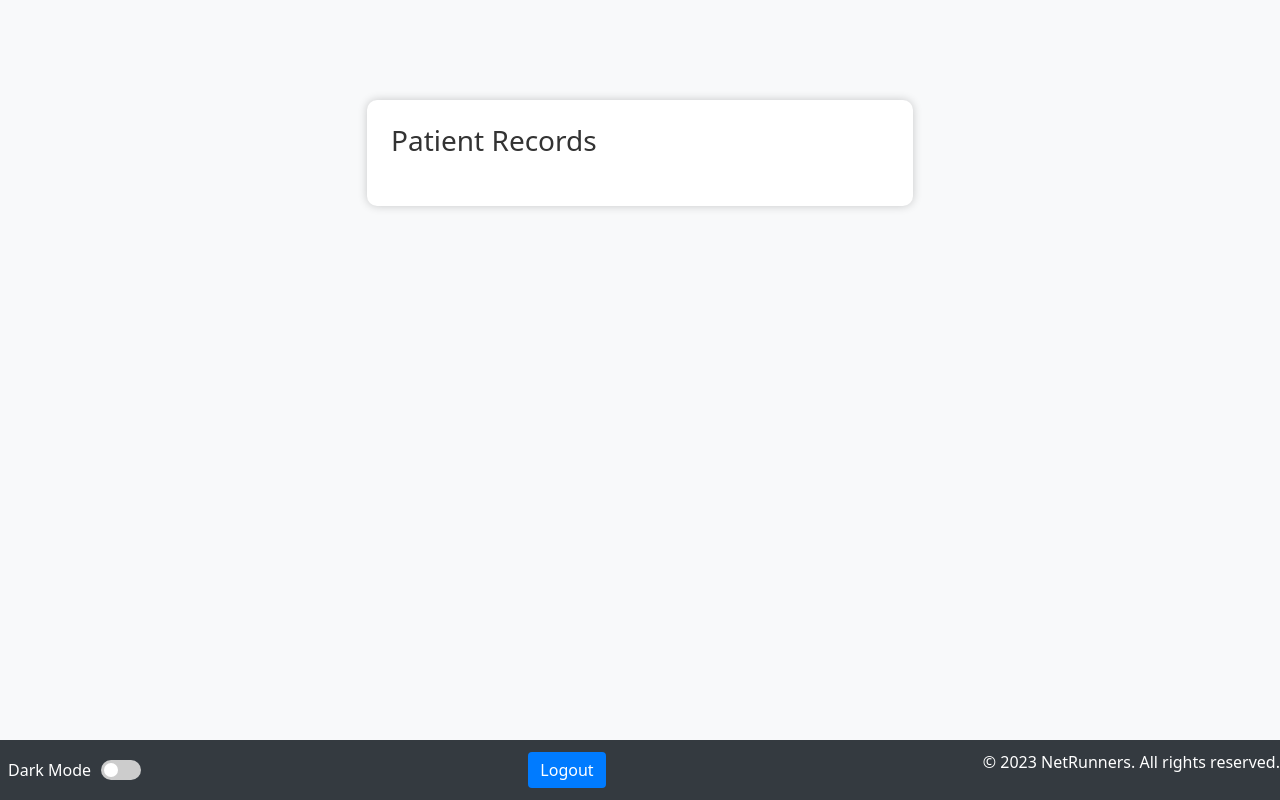
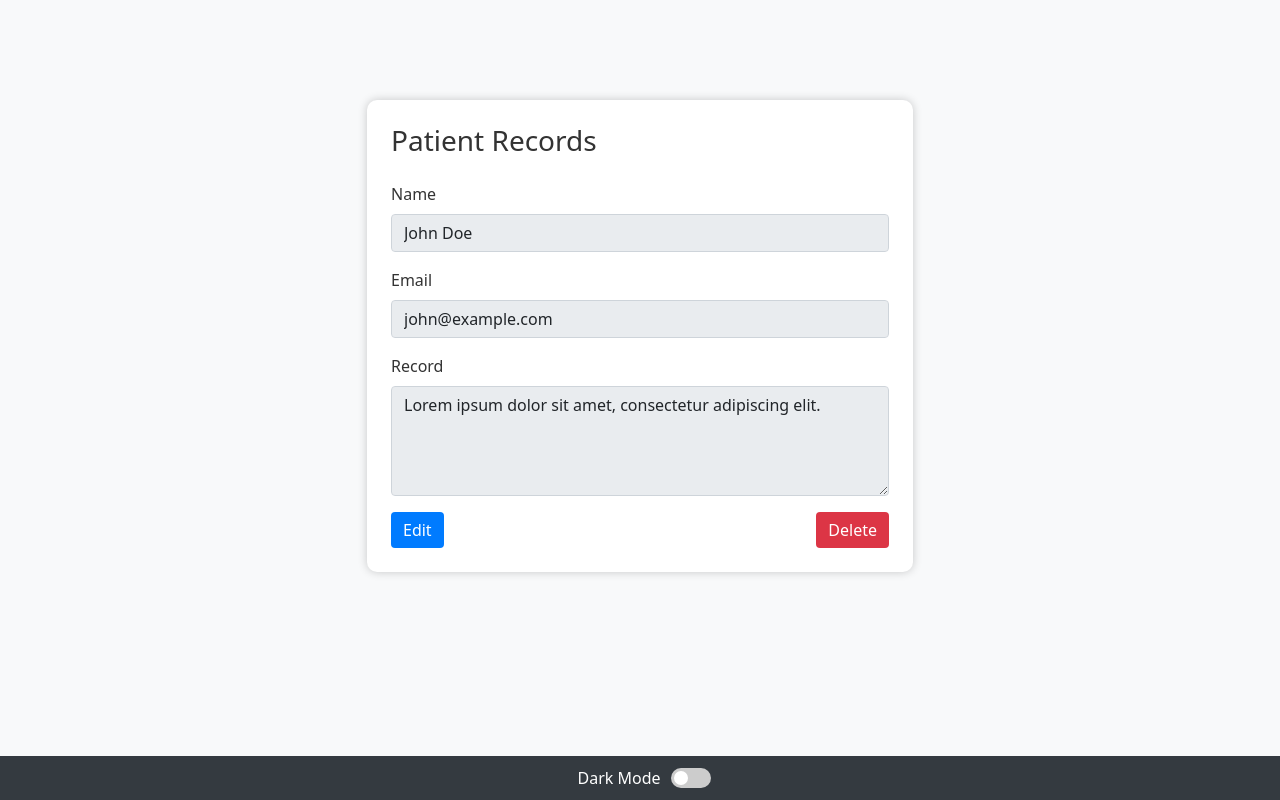
Before and after one commit to MannsWrld/group_proj, a Flask app: page /home in a window 1280 px wide. Run offline with Flask 3, Linux system fonts and the light colour scheme.

Commit message:
Add files via upload

```diff
--- a/flask_app/config/mysqlconnection.py
+++ b/flask_app/config/mysqlconnection.py
@@ -4,7 +4,7 @@ class MySQLConnection:
     def __init__(self, db):
         connection = pymysql.connect(host = 'localhost',
                                     user = 'root', # change the user and password as needed
-                                    password = '',
+                                    password = 'root',
                                     db = db,
                                     charset = 'utf8mb4',
                                     cursorclass = pymysql.cursors.DictCursor,
--- a/flask_app/controllers/controller.py
+++ b/flask_app/controllers/controller.py
@@ -15,7 +15,7 @@ def login_page():
 
 @app.route('/register_page')
 def register_page():
-    return render_template('register.html')
+    return render_template('register.html', form_data={})
 
 @app.route('/home')
 def home():
@@ -24,9 +24,16 @@ def home():
 @app.route('/register', methods=['POST'])
 def register():
     if not User.validate_user(request.form):
-        return redirect('/')
+        flash('Registration failed. Please correct the errors below.')
+        return render_template('register.html', form_data=request.form)
 
-    pw_hash = bcrypt.generate_password_hash(request.form['password'])
+    password = request.form['password']
+
+    if len(password) < 8:
+        flash('Password must be at least 8 characters long')
+        return render_template('register.html', form_data=request.form)
+
+    pw_hash = bcrypt.generate_password_hash(password)
 
     user_data = {
         'first_name': request.form['first_name'],
--- a/flask_app/models/login_registration_model.py
+++ b/flask_app/models/login_registration_model.py
@@ -20,6 +20,24 @@ class User:
         self.password = data['password']
         self.created_at = data['created_at']
         self.updated_at = data['updated_at']
+    @staticmethod
+    def validate_user(data):
+        print('data', data)
+        is_valid = True
+        if len(data['first_name']) < 2:
+            flash('First name must be more than two characters')
+            print('first name not good')
+            is_valid = False
+        if len(data['email']) < 5:
+            flash('Email must be at least 5 characters long')
+            print('email no good')
+            is_valid = False
+        if not re.search(password_REGEX, data['password']):
+            flash('Password must be 8 characters long')
+            print('Password no good')
+            is_valid = False
+        print('validations complete')
+        return is_valid
 
     @classmethod
     def get_all_users(cls):
@@ -36,25 +54,6 @@ class User:
         query = 'INSERT INTO users (first_name, last_name, email, password) VALUES (%(first_name)s, %(last_name)s, %(email)s, %(password)s);'
         db_response = connectToMySQL(db).query_db(query, data)
         return db_response
-
-    @staticmethod
-    def validate_user(data):
-        print('data', data)
-        is_valid = True
-        if len(data['first_name']) < 1:
-            flash('First name must be more than one character')
-            print('first name not good')
-            is_valid = False
-        if not Email_REGEX.match(data['email']):
-            flash('Invalid Email and/or Password')
-            print('email no good')
-            is_valid = False
-        if not re.search(password_REGEX, data['password']):
-            flash('Password does not meet requirements')
-            print('Password no good')
-            is_valid = False
-        print('validations complete')
-        return is_valid
 
     @classmethod
     def find_user(cls, user_email):
@@ -73,4 +72,8 @@ class User:
     def validate_login(cls, data):
         query = 'SELECT * FROM users WHERE email = %(email)s;'
         results = connectToMySQL(db).query_db(query, data)
-        return results
+
+        if results:
+            return cls(results[0])
+        else:
+            return None
--- a/flask_app/templates/home.html
+++ b/flask_app/templates/home.html
@@ -11,10 +11,6 @@
             background-color: #f8f9fa;
         }
 
-        .dark-mode {
-            background-color: #212529;
-        }
-
         .container {
             margin-top: 100px;
         }
@@ -24,16 +20,7 @@
             background-color: #ffffff;
             box-shadow: 0px 0px 10px rgba(0, 0, 0, 0.2);
             padding: 30px;
-            color: #333; /* Font color for light mode */
-        }
-
-        .btn-primary {
-            background-color: #007bff;
-            border: none;
-        }
-
-        .btn-primary:hover {
-            background-color: #0056b3;
+            color: #333;
         }
 
         .footer {
@@ -46,15 +33,32 @@
             bottom: 0;
             width: 100%;
             display: flex;
-            justify-content: space-between;
+            justify-content: center;
             align-items: center;
+        }
+
+        .btn-primary {
+            background-color: #007bff;
+            border: none;
+        }
+
+        .btn-primary:hover {
+            background-color: #0056b3;
+        }
+
+        .btn-danger {
+            background-color: #dc3545;
+            border: none;
+        }
+
+        .btn-danger:hover {
+            background-color: #c82333;
         }
 
         .dark-mode-switch {
             display: flex;
             align-items: center;
             cursor: pointer;
-            margin-right: 10px;
         }
 
         .switch-label {
@@ -93,11 +97,11 @@
             border-radius: 50%;
         }
 
-        input:checked + .slider {
+        input:checked+.slider {
             background-color: #007bff;
         }
 
-        input:checked + .slider:before {
+        input:checked+.slider:before {
             transform: translateX(20px);
         }
 
@@ -106,36 +110,31 @@
         }
     </style>
 </head>
+
 <body>
     <div class="container">
         <div class="row justify-content-center">
             <div class="col-md-6">
                 <div class="bg-white p-4 rounded-container">
                     <h3 class="mb-4">Patient Records</h3>
-                    <form action="/edit" method="post">
-                        {% for user in users %}
                     <div class="mb-3">
-                            <label for="name{{ loop.index }}" class="form-label">Name</label>
-                            <input type="text" class="form-control" id="name{{ loop.index }}" name="name" value="{{ user.first_name }} {{ user.last_name }}" {% if edit_mode %}readonly{% endif %}>
+                        <label for="name" class="form-label">Name</label>
+                        <input type="text" class="form-control" id="name" name="name" value="John Doe" readonly>
                     </div>
                     <div class="mb-3">
-                            <label for="email{{ loop.index }}" class="form-label">Email</label>
-                            <input type="email" class="form-control" id="email{{ loop.index }}" name="email" value="{{ user.email }}" {% if edit_mode %}readonly{% endif %}>
+                        <label for="email" class="form-label">Email</label>
+                        <input type="email" class="form-control" id="email" name="email" value="john@example.com"
+                            readonly>
                     </div>
                     <div class="mb-3">
-                            <label for="record{{ loop.index }}" class="form-label">Record</label>
-                            <textarea class="form-control" id="record{{ loop.index }}" name="record" rows="4" {% if edit_mode %}readonly{% endif %}>{{ user.record }}</textarea>
+                        <label for="record" class="form-label">Record</label>
+                        <textarea class="form-control" id="record" name="record" rows="4"
+                            readonly>Lorem ipsum dolor sit amet, consectetur adipiscing elit.</textarea>
                     </div>
                     <div class="d-flex justify-content-between">
-                            {% if edit_mode %}
-                            <button type="button" class="btn btn-success save-btn">Save</button>
-                            {% else %}
                         <button type="button" class="btn btn-primary">Edit</button>
-                            {% endif %}
-                            <button type="submit" class="btn btn-danger">Delete</button>
+                        <button type="button" class="btn btn-danger">Delete</button>
                     </div>
-                        {% endfor %}
-                    </form>
                 </div>
             </div>
         </div>
@@ -149,8 +148,6 @@
                 <span class="slider"></span>
             </label>
         </div>
-        <a href="/logout" class="btn btn-primary">Logout</a>
-        <p>&copy; 2023 NetRunners. All rights reserved.</p>
     </div>
 
     <script src="https://cdn.jsdelivr.net/npm/bootstrap@5.0.0/dist/js/bootstrap.bundle.min.js"></script>
@@ -162,4 +159,5 @@
         });
     </script>
 </body>
+
 </html>
```
Also changed, not shown: flask_app/templates/login.html (+23 -4 lines), flask_app/templates/register.html (+8 -4 lines). Lines whose indentation alone changed are shown as unchanged.
